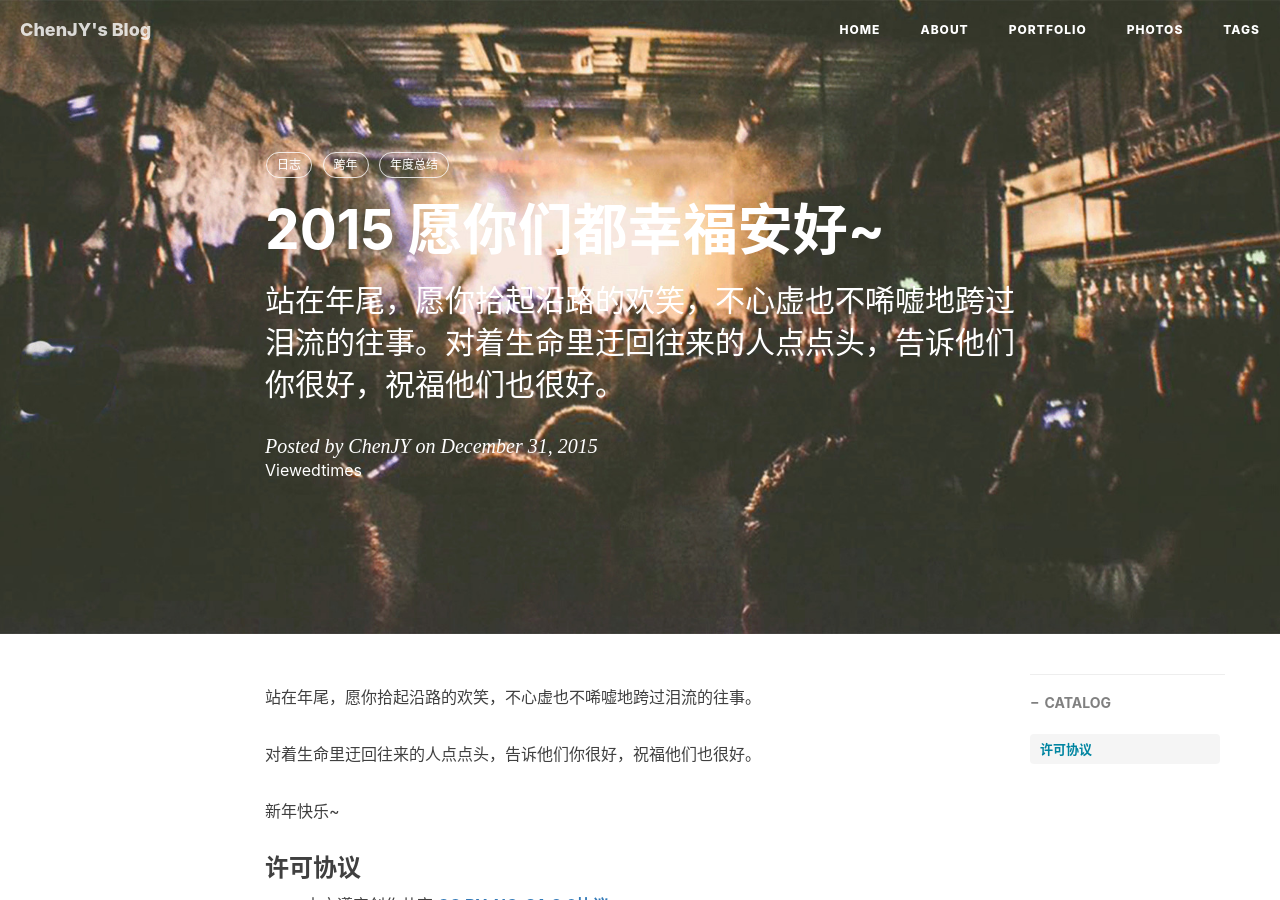
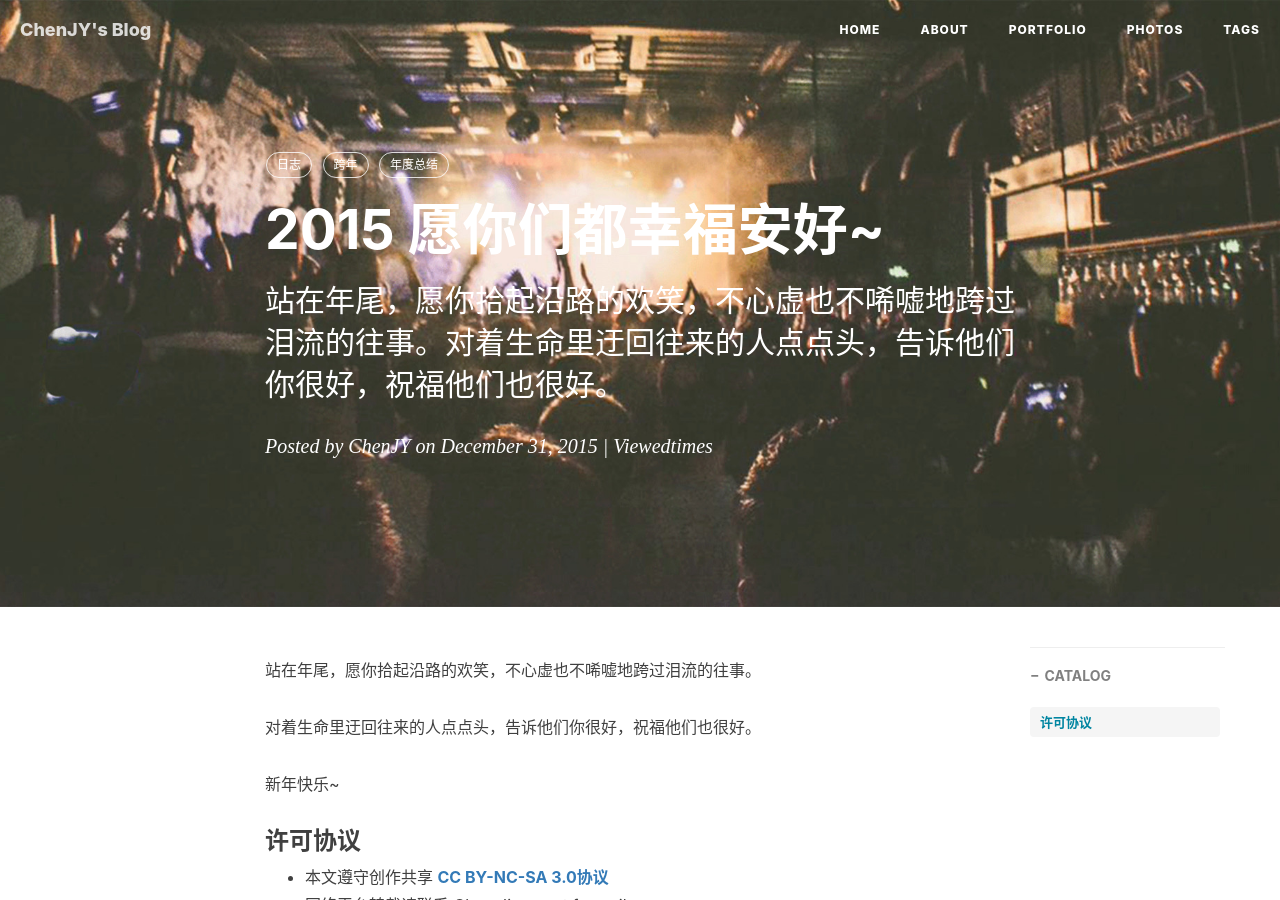
Before and after one commit to jiayangchen/jiayangchen.github.io, a Jekyll site: the page built from _posts/2015-12-31-new-year.md, in a window 1280 px wide and 900 px high. Built offline with Jekyll 4.4.1, drawn with Linux system fonts in a browser that asks for light colours; nearby versions of some CDN libraries; comment, search, counter and statistics services are not loaded.

Commit message:
fix blog visit counter

```diff
--- a/_layouts/post.html
+++ b/_layouts/post.html
@@ -40,8 +40,8 @@ layout: default
                     {% comment %} if page.subtitle {% endcomment %}
                     <h2 class="subheading">{{ page.subtitle }}</h2>
                     {% comment %} endif {% endcomment %}
-                    <span class="meta">Posted by {% if page.author %}{{ page.author }}{% else %}{{ site.title }}{% endif %} on {{ page.date | date: "%B %-d, %Y" }}</span>
-                    <span id="busuanzi_container_page_pv">Viewed<span id="busuanzi_value_page_pv"></span>times</span>
+                    <span class="meta">Posted by {% if page.author %}{{ page.author }}{% else %}{{ site.title }}{% endif %} on {{ page.date | date: "%B %-d, %Y" }} | <span id="busuanzi_container_page_pv">Viewed<span id="busuanzi_value_page_pv"></span>times</span></span>
+
                 </div>
             </div>
         </div>
```
